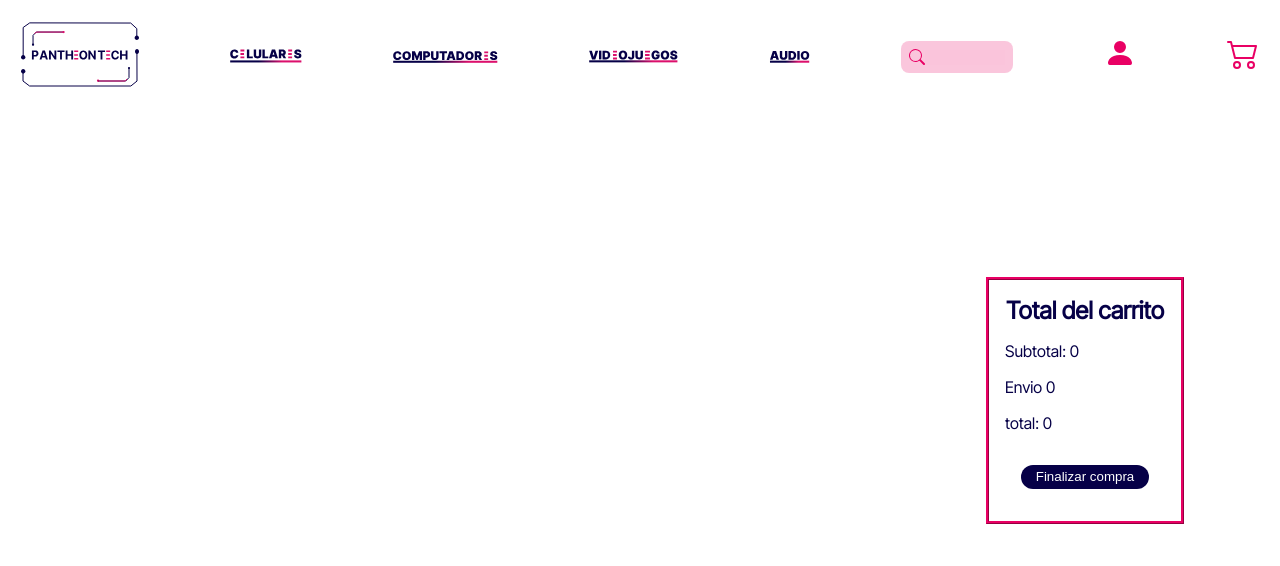
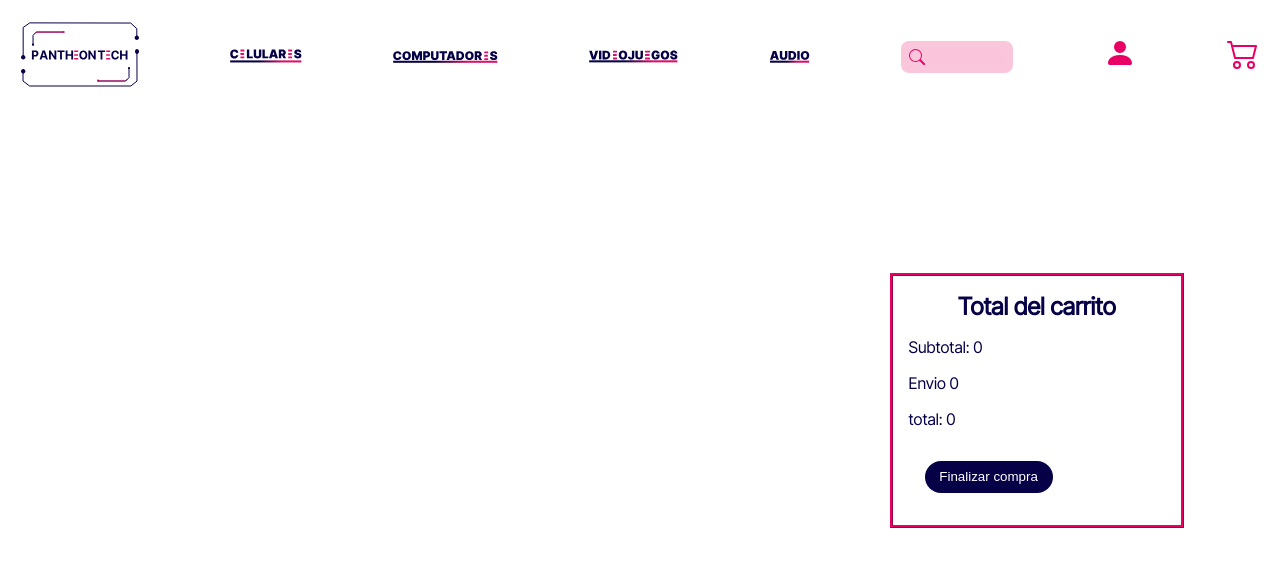
Before and after one commit to objetive218/Pantheon-Tech, a React (Vite) app: page /carro in a window 1280 px wide. Shown: the top 566 px of the page. Built offline with nearby package versions, Linux system fonts and the light colour scheme.

Commit message:
prueba boton

```diff
--- a/src/css/Carro.module.css
+++ b/src/css/Carro.module.css
@@ -17,6 +17,7 @@
   margin: 2rem 6rem 2rem 2rem;
   padding: 1rem;
   gap: 1rem;
+  width: 23%;
   border-color: #E90064;
   border: ridge #E90064;
 }
@@ -26,11 +27,12 @@
 }
 .botton1{
   width: 8rem;
-  height: 1.5rem;
+  height: 2rem;
   margin: 1rem;
   border-radius: 2rem;
   background-color: #060047;
   color: white;
+  justify-content: center;
 }
 .all{
   display: flex;
```
